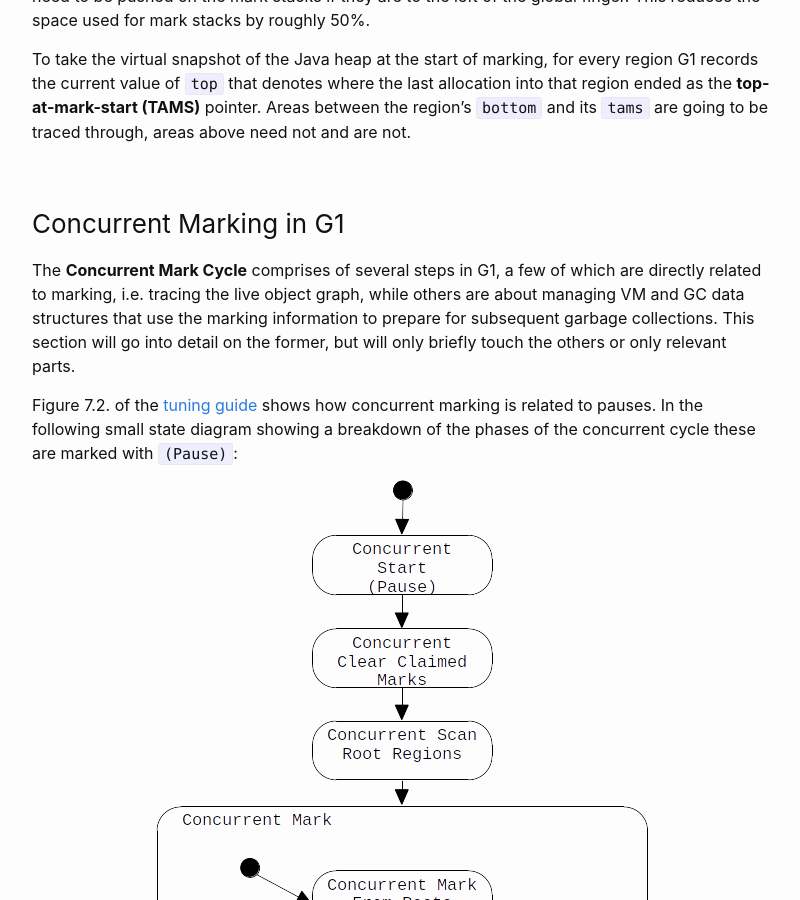
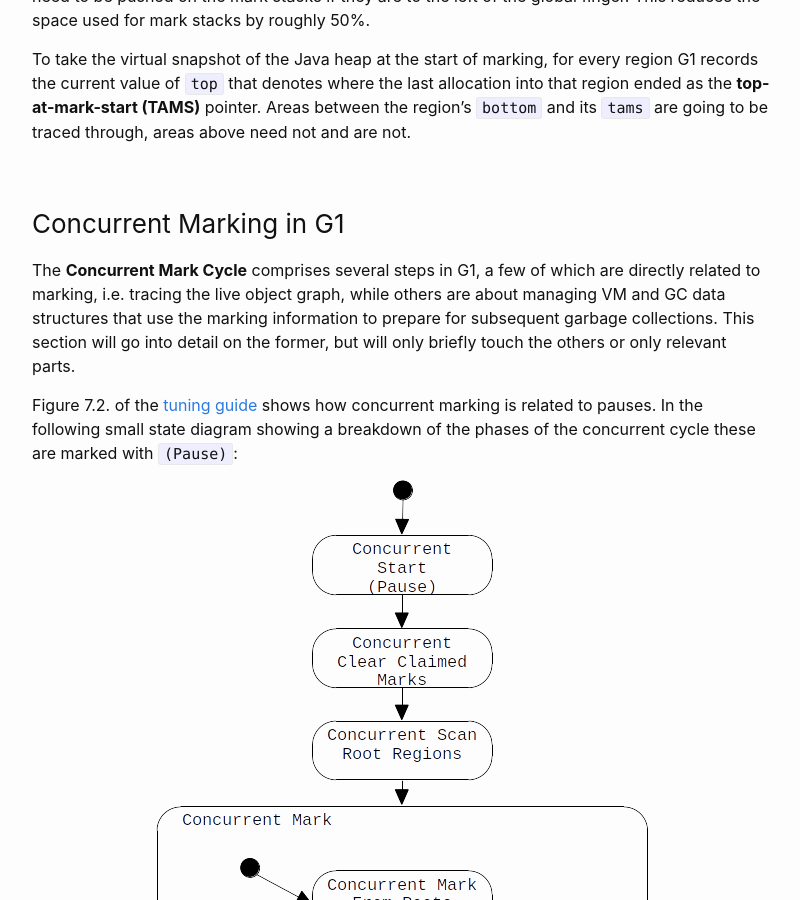
Before and after one commit to tschatzl/tschatzl.github.io, a Jekyll site: the page built from _posts/2022-08-04-concurrent-marking.md, in a window 1280 px wide and 900 px high, scrolled down 2128 px. Shown: the whole window, without its empty margins (238-1038 px from the left). Built offline with Jekyll 4.4.1, drawn with Linux system fonts in a browser that asks for light colours; some of the changed text lies outside the part shown.

Commit message:
More fixes

```diff
--- a/_posts/2022-08-04-concurrent-marking.md
+++ b/_posts/2022-08-04-concurrent-marking.md
@@ -54,7 +54,7 @@ To take the virtual snapshot of the Java heap at the start of marking, for every
 
 ### Concurrent Marking in G1 ###
 
-The **Concurrent Mark Cycle** comprises of several steps in G1, a few of which are directly related to marking, i.e. tracing the live object graph, while others are about managing VM and GC data structures that use the marking information to prepare for subsequent garbage collections. This section will go into detail on the former, but will only briefly touch the others or only relevant parts.
+The **Concurrent Mark Cycle** comprises several steps in G1, a few of which are directly related to marking, i.e. tracing the live object graph, while others are about managing VM and GC data structures that use the marking information to prepare for subsequent garbage collections. This section will go into detail on the former, but will only briefly touch the others or only relevant parts.
 
 Figure 7.2. of the [tuning guide](https://docs.oracle.com/en/java/javase/18/gctuning/garbage-first-g1-garbage-collector1.html#GUID-F1BE86FA-3EDC-4D4F-BDB4-4B044AD83180) shows how concurrent marking is related to pauses. In the following small state diagram showing a breakdown of the phases of the concurrent cycle these are marked with `(Pause)`:
 
@@ -165,7 +165,7 @@ In this pause, G1 finalizes the marking by draining all remaining SATB buffers,
 
 This marking finalization phase may cause the global mark stack to overflow - in that case, G1 resets the global finger and per-thread marking state and starts another *Concurrent Mark* round.
 
-After finalizing the marking the *Remark* pause processes `j.l.ref.References`, unloads classes, reclaims completely empty regions and selects old generation regions which may be evacuated later based on the amount of garbage in them. The selected regions get their remembered sets rebuilt in the following concurrent phase so that they can be evacuated in mixed collections.
+After finalizing the marking, the *Remark* pause processes `j.l.ref.References`, unloads classes, reclaims completely empty regions and selects old generation regions which may be evacuated later based on the amount of garbage in them. The selected regions get their remembered sets rebuilt in the following concurrent phase so that they can be evacuated in mixed collections.
 
 The state of the region's contents and relevant marking data structures at the start of the Remark pause may look like the following:
 
```
Also changed, not shown: other parts of _posts/2022-08-04-concurrent-marking.md (+1 -1 lines).
